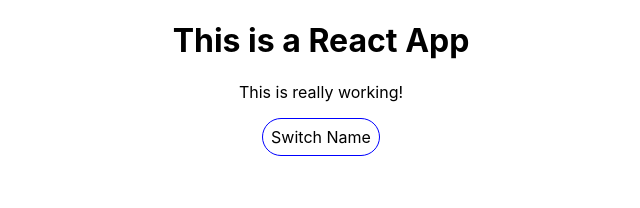
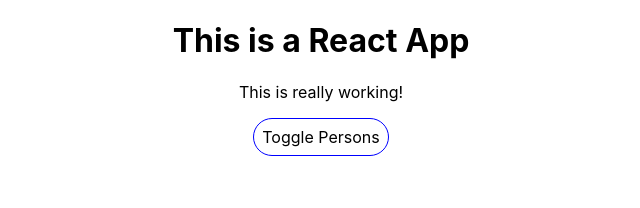
Before and after one commit to Abel-Zambrano/practice-react, a React (Create React App) app: page / in a window 1280 px wide. Shown: the top 208 px of the page, without its empty margins (319-959 px from the left). Built offline with nearby package versions, Linux system fonts and the light colour scheme.

Commit message:
update condition

```diff
--- a/src/App.js
+++ b/src/App.js
@@ -18,7 +18,7 @@
     otherState: 'Some value'
   })
 
-  const [ showPerson, setShowpersons ] = useState(false);
+  const [ showPersons, setShowpersons ] = useState(false);
 
 //  EVENT HANDLERS =================================================================
   const switchNameHandler = (newName) => {
@@ -42,7 +42,7 @@
   }
 
   const togglePersonHandler = () => {
-
+    setShowpersons(!showPersons);
   }
 
 // Inline Styling =================================================================
@@ -56,19 +56,24 @@
   }
 
 // RENDER ==========================================================================
+  let personsDiv = null;
+
+  if (showPersons) {
+    personsDiv = (
+      <div >
+        <Person name={personsState.persons[0].name} age={personsState.persons[0].age}>Favorite Food: Pizza</Person>
+        <Person name={personsState.persons[1].name} age={personsState.persons[1].age} />
+        <Person name={personsState.persons[2].name} age={personsState.persons[2].age} inputName={nameInputHandler} />
+      </div>
+    )
+  }
+
   return (
     <div className="App">
       <h1>This is a React App</h1>
       <p>This is really working!</p>
-      <button style={style} onClick={togglePersonHandler} >Switch Name</button>
-
-      { showPerson ?
-      <div >
-        <Person name={personsState.persons[0].name} age={personsState.persons[0].age}>Favorite Food: Pizza</Person>
-        <Person name={personsState.persons[1].name} age={personsState.persons[1].age} />
-        <Person name={personsState.persons[2].name} age={personsState.persons[2].age} inputName={nameInputHandler} />
-      </div> : null
-      }
+      <button style={style} onClick={togglePersonHandler}>Toggle Persons</button>
+      {personsDiv}
     </div>
   );
   }
```
